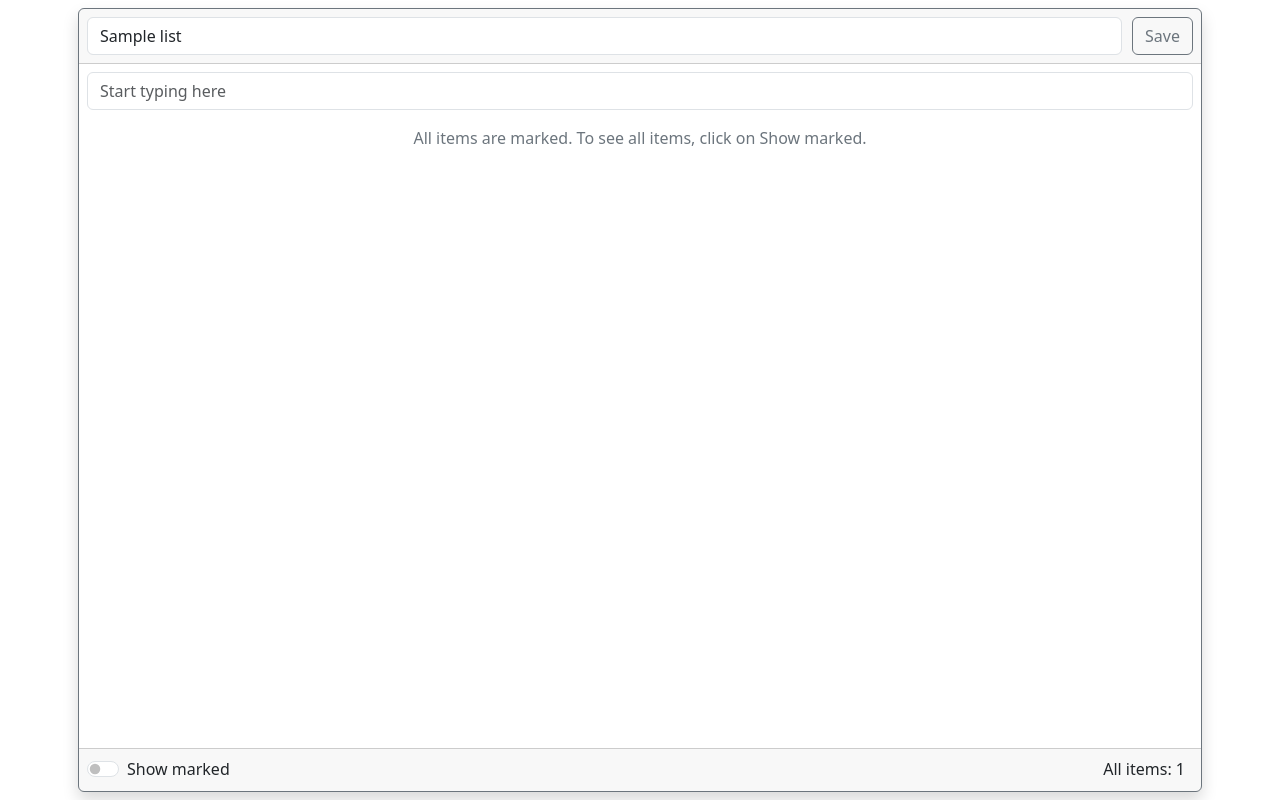
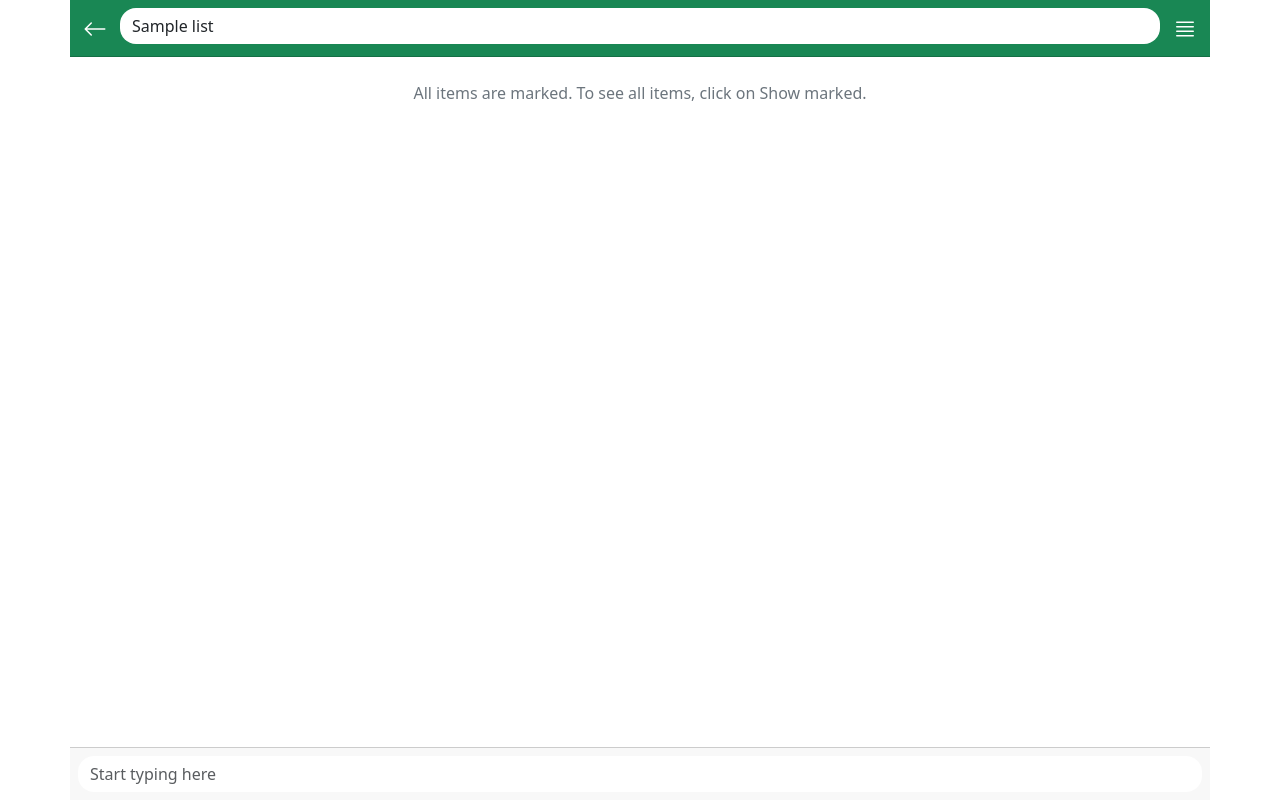
Before and after one commit to ArturZezuin/Quicklist, a Flask app: template app/templates/main/edit.html in a window 1280 px wide. Run offline with Flask 3, Linux system fonts and the light colour scheme; the template is opened without the code that fills it: values that come from a table or form of the project are taken from there, others are empty; tables that the repository leaves empty hold one stand-in row (values such as "Sample post"); some libraries are stand-ins or nearby versions.

Commit message:
reconstruction

```diff
--- a/app/static/js/edit.js
+++ b/app/static/js/edit.js
@@ -6,6 +6,8 @@ const listOffers = document.getElementById('listOffers');
 const listItemsWrapper = document.getElementById('listItemsWrapper');
 const listItems = document.getElementById('listItems');
 const messageToast = document.getElementById('messageToast');
+const blockSettings = document.getElementById('blockSettings');
+const btnSettings = document.getElementById('btnSettings');
 
 
 window.onload = function() {
@@ -52,8 +54,6 @@ function showHideListItems(){
                 }
             }
         }
-
-        document.getElementById('allItems').textContent = "All items: " + allItems;
 
         if (allItems == 0) {
             let div = document.createElement('div');
@@ -105,6 +105,10 @@ listItems.onclick = function(e) {
     }
 }
 
+btnSettings.onclick = function() {
+    blockSettings.style.display = (blockSettings.style.display == "none") ? "block" : "none";
+}
+
 textlistName.onchange = function() {
     let newName = textlistName.value;
     if (newName.length == 0 ) newName = 'New list';
@@ -139,9 +143,8 @@ function addItemToList(dbItemId, dbItemName){
                         <div class="px-0"><input class="form-check-input me-1" type="checkbox" value="" id="listCheckbox-` + dbItemId + `"></div>
                         <div class="flex-grow-1 px-2"><label role="button" class="form-check-label" for="listCheckbox-` + dbItemId + `">` + dbItemName + `</label></div>
                         <div role="button" class="deleteListItem">
-                            <svg xmlns="http://www.w3.org/2000/svg" width="16" height="16" fill="currentColor" class="bi bi-trash" viewBox="0 0 16 16">
-                                <path d="M5.5 5.5A.5.5 0 0 1 6 6v6a.5.5 0 0 1-1 0V6a.5.5 0 0 1 .5-.5m2.5 0a.5.5 0 0 1 .5.5v6a.5.5 0 0 1-1 0V6a.5.5 0 0 1 .5-.5m3 .5a.5.5 0 0 0-1 0v6a.5.5 0 0 0 1 0z"/>
-                                <path d="M14.5 3a1 1 0 0 1-1 1H13v9a2 2 0 0 1-2 2H5a2 2 0 0 1-2-2V4h-.5a1 1 0 0 1-1-1V2a1 1 0 0 1 1-1H6a1 1 0 0 1 1-1h2a1 1 0 0 1 1 1h3.5a1 1 0 0 1 1 1zM4.118 4 4 4.059V13a1 1 0 0 0 1 1h6a1 1 0 0 0 1-1V4.059L11.882 4zM2.5 3h11V2h-11z"/>
+                            <svg xmlns="http://www.w3.org/2000/svg" width="24" height="24" fill="currentColor" class="bi bi-x" viewBox="0 0 16 16">
+                                <path d="M4.646 4.646a.5.5 0 0 1 .708 0L8 7.293l2.646-2.647a.5.5 0 0 1 .708.708L8.707 8l2.647 2.646a.5.5 0 0 1-.708.708L8 8.707l-2.646 2.647a.5.5 0 0 1-.708-.708L7.293 8 4.646 5.354a.5.5 0 0 1 0-.708"/>
                             </svg>
                         </div>
                     </div>
@@ -173,7 +176,7 @@ function addItemToOfferList(textContent, dbItemID){
     div.textContent = textContent;
     div.setAttribute('dbItemID', dbItemID)
     div.setAttribute('role', "button")
-    div.className = "list-group-item list-group-item-action";
+    div.className = "list-group-item list-group-item-action bg-light px-2 py-1";
     listOffers.appendChild(div);
     listOffersWrapper.style.display = "block";
 }
--- a/app/templates/base.html
+++ b/app/templates/base.html
@@ -10,20 +10,15 @@
 </head>
 <body class="h-100">
     {% import "macros.html" as _macros %}
-    <div class="container h-100 p-2">
-        <div class="card border-secondary shadow h-100">
-            <div class="card-header p-2 d-flex">
-                <div class="flex-grow-1">
-                    {% block title %}{% endblock %}
-                </div>
-                <div>
-                    {% block btn %}{% endblock %}
-                </div>
+    <div class="container h-100 p-0">
+        <div class="card h-100 border-0">
+            <div class="card-header rounded-0 p-2 bg-success">
+                {% block title %}{% endblock %}
             </div>
             <div class="card-body p-2 overflow-scroll">
                 {% block content %}{% endblock %}
             </div>
-            <div class="card-footer p-2">
+            <div class="card-footer p-2 rounded-0">
                 {% block footer %}{% endblock %}
             </div>
         </div>
--- a/app/templates/macros.html
+++ b/app/templates/macros.html
@@ -1,6 +1,23 @@
 {% macro icon_delete(width, height) %}
-<svg xmlns="http://www.w3.org/2000/svg" width="{{width}}" height="{{height}}" fill="currentColor" class="bi bi-trash" viewBox="0 0 16 16">
-  <path d="M5.5 5.5A.5.5 0 0 1 6 6v6a.5.5 0 0 1-1 0V6a.5.5 0 0 1 .5-.5m2.5 0a.5.5 0 0 1 .5.5v6a.5.5 0 0 1-1 0V6a.5.5 0 0 1 .5-.5m3 .5a.5.5 0 0 0-1 0v6a.5.5 0 0 0 1 0z"/>
-  <path d="M14.5 3a1 1 0 0 1-1 1H13v9a2 2 0 0 1-2 2H5a2 2 0 0 1-2-2V4h-.5a1 1 0 0 1-1-1V2a1 1 0 0 1 1-1H6a1 1 0 0 1 1-1h2a1 1 0 0 1 1 1h3.5a1 1 0 0 1 1 1zM4.118 4 4 4.059V13a1 1 0 0 0 1 1h6a1 1 0 0 0 1-1V4.059L11.882 4zM2.5 3h11V2h-11z"/>
+<svg xmlns="http://www.w3.org/2000/svg" width="{{width}}" height="{{height}}" fill="currentColor" class="bi bi-x" viewBox="0 0 16 16">
+  <path d="M4.646 4.646a.5.5 0 0 1 .708 0L8 7.293l2.646-2.647a.5.5 0 0 1 .708.708L8.707 8l2.647 2.646a.5.5 0 0 1-.708.708L8 8.707l-2.646 2.647a.5.5 0 0 1-.708-.708L7.293 8 4.646 5.354a.5.5 0 0 1 0-.708"/>
 </svg>
 {% endmacro %}
+
+{% macro icon_justify(width, height) %}
+<svg xmlns="http://www.w3.org/2000/svg" width="{{width}}" height="{{height}}" fill="currentColor" class="bi bi-justify" viewBox="0 0 16 16">
+  <path fill-rule="evenodd" d="M2 12.5a.5.5 0 0 1 .5-.5h11a.5.5 0 0 1 0 1h-11a.5.5 0 0 1-.5-.5m0-3a.5.5 0 0 1 .5-.5h11a.5.5 0 0 1 0 1h-11a.5.5 0 0 1-.5-.5m0-3a.5.5 0 0 1 .5-.5h11a.5.5 0 0 1 0 1h-11a.5.5 0 0 1-.5-.5m0-3a.5.5 0 0 1 .5-.5h11a.5.5 0 0 1 0 1h-11a.5.5 0 0 1-.5-.5"/>
+</svg>
+{% endmacro %}
+
+{% macro icon_arrow_left(width, height) %}
+<svg xmlns="http://www.w3.org/2000/svg" width="{{width}}" height="{{height}}" fill="currentColor" class="bi bi-arrow-left" viewBox="0 0 16 16">
+  <path fill-rule="evenodd" d="M15 8a.5.5 0 0 0-.5-.5H2.707l3.147-3.146a.5.5 0 1 0-.708-.708l-4 4a.5.5 0 0 0 0 .708l4 4a.5.5 0 0 0 .708-.708L2.707 8.5H14.5A.5.5 0 0 0 15 8"/>
+</svg>
+{% endmacro %}
+
+{% macro icon_plus(width, height) %}
+<svg xmlns="http://www.w3.org/2000/svg" width="{{width}}" height="{{height}}" fill="currentColor" class="bi bi-plus-circle-fill" viewBox="0 0 16 16">
+  <path d="M16 8A8 8 0 1 1 0 8a8 8 0 0 1 16 0M8.5 4.5a.5.5 0 0 0-1 0v3h-3a.5.5 0 0 0 0 1h3v3a.5.5 0 0 0 1 0v-3h3a.5.5 0 0 0 0-1h-3z"/>
+</svg>
+{% endmacro %}
--- a/app/templates/main/edit.html
+++ b/app/templates/main/edit.html
@@ -1,31 +1,21 @@
 {% extends "base.html" %}
 
 {% block title %}
-<div class="container p-0 m-0">
-    <input type="text" class="form-control" placeholder="list name" id="textlistName" value="{{ cur_list.name }}">
+<div class="d-flex">
+    <a class="btn px-1 text-white" href="{{ url_for('main.index') }}">{{ _macros.icon_arrow_left("24", "24") }}</a>
+    <div class="flex-grow-1 px-2"><input type="text" class="form-control rounded-4 border-0" placeholder="list name" id="textlistName" value="{{ cur_list.name }}"></div>
+    <div class="btn px-1 text-white" id="btnSettings">{{ _macros.icon_justify("24", "24") }}</div>
 </div>
-{% endblock %}
-
-{% block btn %}
-    <a class="btn btn-outline-secondary" href="{{ url_for('main.index') }}" style="margin-left: 10px;">Save</a>
+<div class="container text-white mt-2 px-5" style="display: none;" id="blockSettings">
+    <div class="form-check form-switch">
+        <input class="form-check-input" type="checkbox" role="switch" id="checkboxShowMarked">
+        <label class="form-check-label" for="checkboxShowMarked">Show marked</label>
+    </div>
+</div>
 {% endblock %}
 
 {% block content %}
 <script>const list_id = "{{ cur_list.id }}"</script>
-<div class="input-group">
-    <input type="text" class="form-control" placeholder="Start typing here" aria-label="Start typing here" id="searchInput" aria-describedby="btnGroupAddon">
-</div>
-
-<div class="container px-0 my-2" id="listOffersWrapper" style="display: none;">
-    <div class="list-group shadow" id="listOffers"></div>
-</div>
-
-<div id="messageToast" class="toast text-bg-info my-2 w-100" role="alert" aria-live="assertive" aria-atomic="true">
-  <div class="d-flex">
-    <div id="messageToastText" class="toast-body"></div>
-    <button type="button" class="btn-close btn-close-black me-2 m-auto" data-bs-dismiss="toast" aria-label="Close"></button>
-  </div>
-</div>
 
 <div class="container p-0" id="listItemsWrapper">
     <div class="list-group list-group-flush" id="listItems">
@@ -39,7 +29,7 @@
                     <label role="button" class="form-check-label" for="listCheckbox-{{ list_item.item.id }}">{{ list_item.item.name }}</label>
                 </div>
                 <div role="button" class="deleteListItem">
-                    {{ _macros.icon_delete("16", "16") }}
+                    {{ _macros.icon_delete("24", "24") }}
                 </div>
             </div>
         </div>
@@ -50,13 +40,19 @@
 {% endblock %}
 
 {% block footer %}
-<div class="d-flex">
-    <div class="form-check form-switch flex-grow-1">
-        <input class="form-check-input" type="checkbox" role="switch" id="checkboxShowMarked">
-        <label class="form-check-label" for="checkboxShowMarked">Show marked</label>
-    </div>
-    <div class="px-2" id="allItems">All items: 0</div>
+
+<div id="messageToast" class="toast text-bg-danger mb-2 w-100" role="alert" aria-live="assertive" aria-atomic="true">
+  <div class="d-flex">
+    <div id="messageToastText" class="toast-body px-2 py-1 text-white"></div>
+    <button type="button" class="btn-close btn-close-black me-2 m-auto" data-bs-dismiss="toast" aria-label="Close"></button>
+  </div>
 </div>
+
+<div class="container px-0 mb-2" id="listOffersWrapper" style="display: none;">
+    <div class="list-group" id="listOffers"></div>
+</div>
+
+<input type="text" class="form-control rounded-4 border-0 flex-grow-1" placeholder="Start typing here" aria-label="Start typing here" id="searchInput" aria-describedby="btnGroupAddon">
 {% endblock %}
 
 {% block scripts %}
```
Also changed, not shown: app/templates/main/main.html (+11 -12 lines), app/static/manifest.json.
